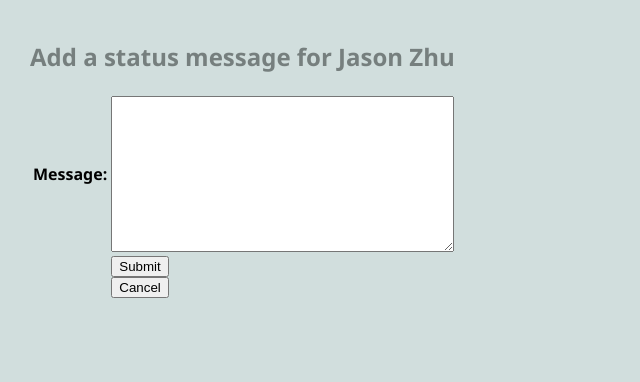
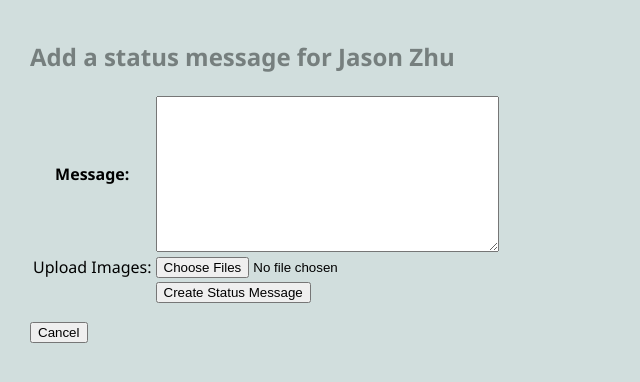
Before and after one commit to Keithy111/cs412, a Django app: page /mini_fb/profile/2/create_status in a window 1280 px wide. Shown: the part 195-577 px from the top of the page, without its empty margins (0-640 px from the left). Run offline with Django 4.2, Linux system fonts and the light colour scheme; data comes from the database, SQL or seed files in the repository; both versions use the stored data as it was after the commit.

Commit message:
completed task 2

```diff
--- a/mini_fb/models.py
+++ b/mini_fb/models.py
@@ -50,9 +50,9 @@ class StatusMessage(models.Model):
     return images
 
 class Image(models.Model):
-    image_file = models.ImageField(blank=True)
-    status_message = models.ForeignKey(StatusMessage, on_delete=models.CASCADE, related_name='images')
+    image_file = models.ImageField(upload_to='images/')
+    status_message = models.ForeignKey(StatusMessage, on_delete=models.CASCADE)
     uploaded_at = models.DateTimeField(auto_now_add=True)
 
     def __str__(self):
-        return f"Image for {self.status_message.message} uploaded at {self.uploaded_at}"
+        return f"Image {self.id} for StatusMessage {self.status_message.id}"
--- a/mini_fb/templates/mini_fb/create_status_form.html
+++ b/mini_fb/templates/mini_fb/create_status_form.html
@@ -7,23 +7,32 @@
 
 <h2>Add a status message for {{profile.Fname}} {{profile.Lname}}</h2>
 
-<form method="POST">
+<!-- Form to create a status message, now with file upload -->
+<form method="POST" enctype="multipart/form-data">
   <table>
-    {{form.as_table}}
+    <!-- Display the form fields as a table -->
+    {{ form.as_table }}
 
+    <!-- Add file upload input for images -->
+    <tr>
+      <td><label for="files">Upload Images:</label></td>
+      <td><input type="file" name="files" id="files" multiple></td>
+    </tr>
+
+    <!-- Submit button with CSRF token -->
     <tr>
       <td></td>
       <td>
-        <input type="submit" name="Create Status Message">
         {% csrf_token %}
+        <input type="submit" value="Create Status Message">
+      </td>
+    </tr>
+  </table>
 </form>
 
-<!-- NOTE: this is a separate form! -->
+<!-- Separate form for cancel button -->
 <form action="{% url 'show_profile' profile.pk %}">
   <input type="submit" name="Cancel" value="Cancel">
 </form>
-</td>
-</tr>
-</table>
 
 {% endblock %}
--- a/mini_fb/views.py
+++ b/mini_fb/views.py
@@ -3,11 +3,14 @@
 # This a Django class-based view (ShowAllProfiles) that uses ListView to display all Profile objects from the database in a template named 'mini_fb/show_all_profiles.html'.
 # #mini_fb/views.py
 
-from .models import Profile # import the models(Profile)
+from .models import Profile, StatusMessage, Image
 from django.views.generic import ListView, DetailView, CreateView
 from .forms import *
 from django.urls import reverse ## NEW
 from django.shortcuts import render
+from django.utils import timezone
+from django.shortcuts import get_object_or_404
+
 
 # Create your views here.
 class ShowAllProfiles(ListView):
@@ -35,41 +38,47 @@ class CreateProfileView(CreateView):
         return reverse('show_profile', kwargs={'pk': self.pk})
 
 class CreateStatusMessageView(CreateView):
-    '''a view to show/process the create status message form:'''
+    '''A view to show/process the create status message form'''
 
     form_class = CreateStatusMessageForm
     template_name = "mini_fb/create_status_form.html"
 
     def get_success_url(self) -> str:
-        '''return the URL to redirect to after sucessful create'''
+        '''Return the URL to redirect to after successful create'''
         profile = Profile.objects.get(pk=self.kwargs['pk'])
-        return reverse('show_profile', kwargs={'pk':profile.pk})
+        return reverse('show_profile', kwargs={'pk': profile.pk})
 
     def form_valid(self, form):
-        '''this method executes after form submission'''
+        '''This method executes after form submission'''
 
-        print(f'CreateStatusMessageView.form_valid(): form={form.cleaned_data}')
-        print(f'CreateStatusMessageView.form_valid(): self.kwargs={self.kwargs}')
+        profile = get_object_or_404(Profile, pk=self.kwargs['pk'])
+        form.instance.profile = profile
 
-        profile = Profile.objects.get(pk=self.kwargs['pk'])
+        # Save the form to store the new StatusMessage in the database
+        sm = form.save()
 
-        # attach the profile to the new Comment
-        # (form.instance is the new Comment object)
-        form.instance.profile = profile
+        # Handle file uploads (the name 'files' should match the input name in the form)
+        files = self.request.FILES.getlist('files')
+        for f in files:
+            # Create a new Image object for each file without the 'timestamp' field
+            image = Image(
+                image_file=f,  # Set the file in the ImageField
+                status_message=sm  # Link the image to the status message
+            )
+            image.save()
 
         return super().form_valid(form)
 
     def get_context_data(self, **kwargs: any) -> dict[str, any]:
-        '''build the template context data -- a dict of key-value pairs.'''
+        '''Build the template context data -- a dict of key-value pairs.'''
 
-        # get the super class version of context data
+        # Get the super class version of context data
         context = super().get_context_data(**kwargs)
 
-        # find the article with the PK from the URL
-        # self.kwargs['pk'] is finding the article PK from the URL
+        # Find the profile with the PK from the URL
         profile = Profile.objects.get(pk=self.kwargs['pk'])
 
-        # add the article to the context data
+        # Add the profile to the context data
         context['profile'] = profile
 
         return context
```
Also changed, not shown: db.sqlite3, media/images/wp7337480-anime-mac-air-wallpapers.jpg (added), media/images/wp7337480-anime-mac-air-wallpapers_ZY9G4hO.jpg (added), media/images/wp8409523-anime-mac-wallpapers.jpg (added), mini_fb/migrations/0004_alter_image_image_file_alter_image_status_message.py (added).
